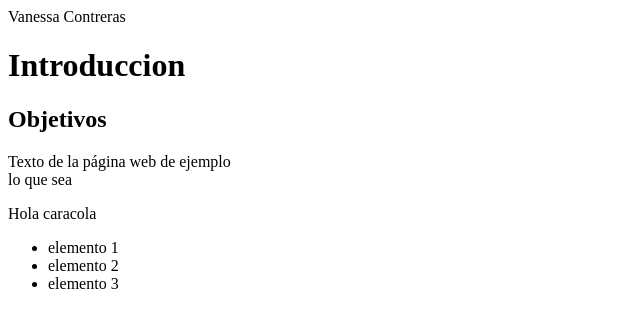
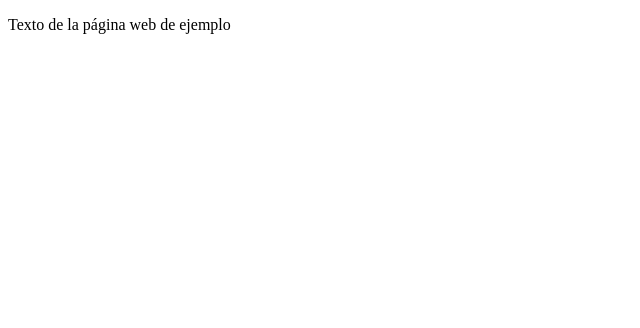
Before and after one commit to VCont59/vcontreras.github.io, a plain HTML site: page index.html in a window 1280 px wide. Shown: the whole page, without its empty margins (0-640 px from the left). Drawn offline with Linux system fonts and the light colour scheme.

Commit message:
first commint
Primer commint

```diff
--- a/index.html
+++ b/index.html
@@ -1,33 +1,10 @@
-<!-- COMENTTARIOS
-Página web de ejemplo
-Autor: Vanessa Contreras
-
--->
-<!DOCTYPE html> <!-- etiqueta de tipo de documento -->
-<html> <!-- El docuemnto HTML empieza aqui -->
-
-<head>
-    <meta http-equiv="content-type" content="text/html; charset=UTF-8">
-    <title>Página web de ejemplo</title> <!-- Titulo de la página -->
-    <author> Vanessa Contreras</author>
-</head>
-
-<body>
-  <h1>Introduccion</h1>
-  <h2>Objetivos</h2>
-    <p>Texto de la página web de ejemplo<br> lo que sea <!-- br da salto de linea -->
-    </p> Hola caracola </p>
-    <ul>
-      <li> elemento 1 </li>
-      <li> elemento 2 </li>
-      <li> elemento 3 </li>
-    </ul>
-    <a href="https://www.w3schools.com">
-
-
-
-
-
-</body>
-
-</html> <!-- El docuemnto HTML termina aqui -->
+<!DOCTYPE html>                           <!-- tipo de archivo: html         -->
+<html>                                    <!-- abre contenido html           -->
+  <head>                                  <!-- abre cabecera del documento   -->
+    <title>Página web de ejemplo</title>  <!-- título de la página   -->
+   </head>                                <!-- cierra cabecera del documento -->
+  <body>                                  <!-- abre cuerpo del documento     -->
+    <p>Texto de la página web de ejemplo<br>
+    </p>
+  </body>                                <!-- cierra cuerpo del documento    -->
+</html>                                  <!-- cierra contenido html          -->
```
Also changed, not shown: 1 other file.
